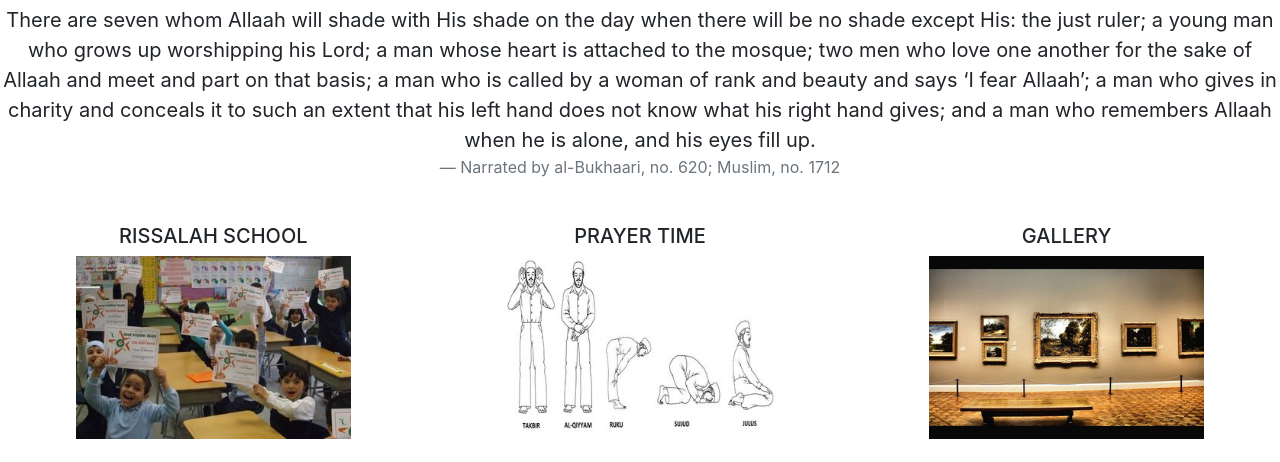
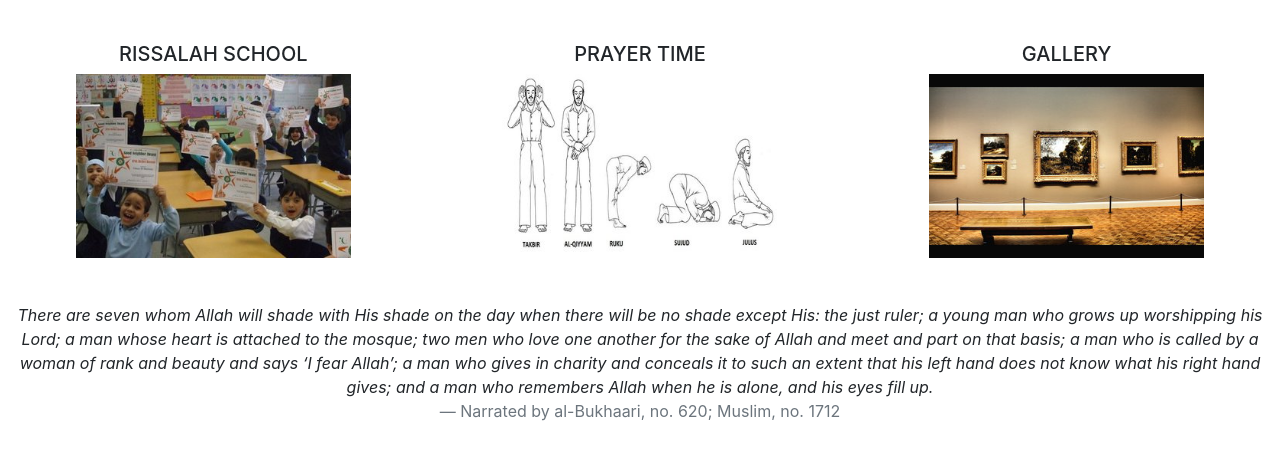
Before and after one commit to Nosjazz/Milestone1, a plain HTML site: page index.html in a window 1280 px wide. Shown: the part 666-1128 px from the top of the page. Drawn offline with nearby package versions, Linux system fonts and the light colour scheme.

Commit message:
add sub title to index and style quote

```diff
--- a/assets/css/style.css
+++ b/assets/css/style.css
@@ -33,6 +33,10 @@ h1,h2,h3,h4 {
 .float_right {
     position: relative;
     float: right;
+}
+
+.italic {
+    font-style: italic;
 }
 
 a {
@@ -110,9 +114,6 @@ header .row {
     text-align: center;
 }
 
-#main_1-quote p {
-    margin-top: 22.5px;
-}
 
 #main-2 {
     margin-top: 45px;
@@ -121,7 +122,7 @@ header .row {
 }
 
 #main-2 .row {
-    margin-bottom: 22.5px;
+    margin-bottom: 45px;
     float: none;
     display:block;
 }
@@ -145,9 +146,13 @@ header .row {
     max-width: 75%;
 }
 
+#main_2.5-quote p {
+    margin-top: 22.5px;
+}
+
 #main-3 img{
     display: block;
-    margin: 22.5px auto;
+    margin: 45px auto 22.5px auto;
     max-height: 360px;
     min-height: 241px;
     width: 75%;
--- a/index.html
+++ b/index.html
@@ -64,15 +64,7 @@
 
         <div id="main_1-5">
             <h1> Welcome to Cork Mosque! </h1>
-        </div>
-
-        <div id="main_1-quote">
-            <blockquote class="blockquote text-center">
-                <p class="mb-0">
-                    There are seven whom Allaah will shade with His shade on the day when there will be no shade except His: the just ruler; a young man who grows up worshipping his Lord; a man whose heart is attached to the mosque; two men who love one another for the sake of Allaah and meet and part on that basis; a man who is called by a woman of rank and beauty and says ‘I fear Allaah’; a man who gives in charity and conceals it to such an extent that his left hand does not know what his right hand gives; and a man who remembers Allaah when he is alone, and his eyes fill up.
-                </p>
-                <span class="blockquote-footer">Narrated by al-Bukhaari, no. 620; Muslim, no. 1712</span>
-            </blockquote>
+            <h3 class="small">Here you can find information about Islam and Muslims in Ireland, such as mosques, prayer timetables and general information. Also you may find some basic informationand articles regarding Islam.</h3>
         </div>
 
         <div class="row" id="main-2">
@@ -102,6 +94,15 @@
                     </div>
                 </div>
             </div>
+        </div>
+
+        <div id="main_2.5-quote">
+            <blockquote class="blockquote text-center">
+                <p class="mb-0 small italic">
+                    There are seven whom Allah will shade with His shade on the day when there will be no shade except His: the just ruler; a young man who grows up worshipping his Lord; a man whose heart is attached to the mosque; two men who love one another for the sake of Allah and meet and part on that basis; a man who is called by a woman of rank and beauty and says ‘I fear Allah’; a man who gives in charity and conceals it to such an extent that his left hand does not know what his right hand gives; and a man who remembers Allah when he is alone, and his eyes fill up.
+                </p>
+                <span class="blockquote-footer">Narrated by al-Bukhaari, no. 620; Muslim, no. 1712</span>
+            </blockquote>
         </div>
 
         <div id="main-3">
```
